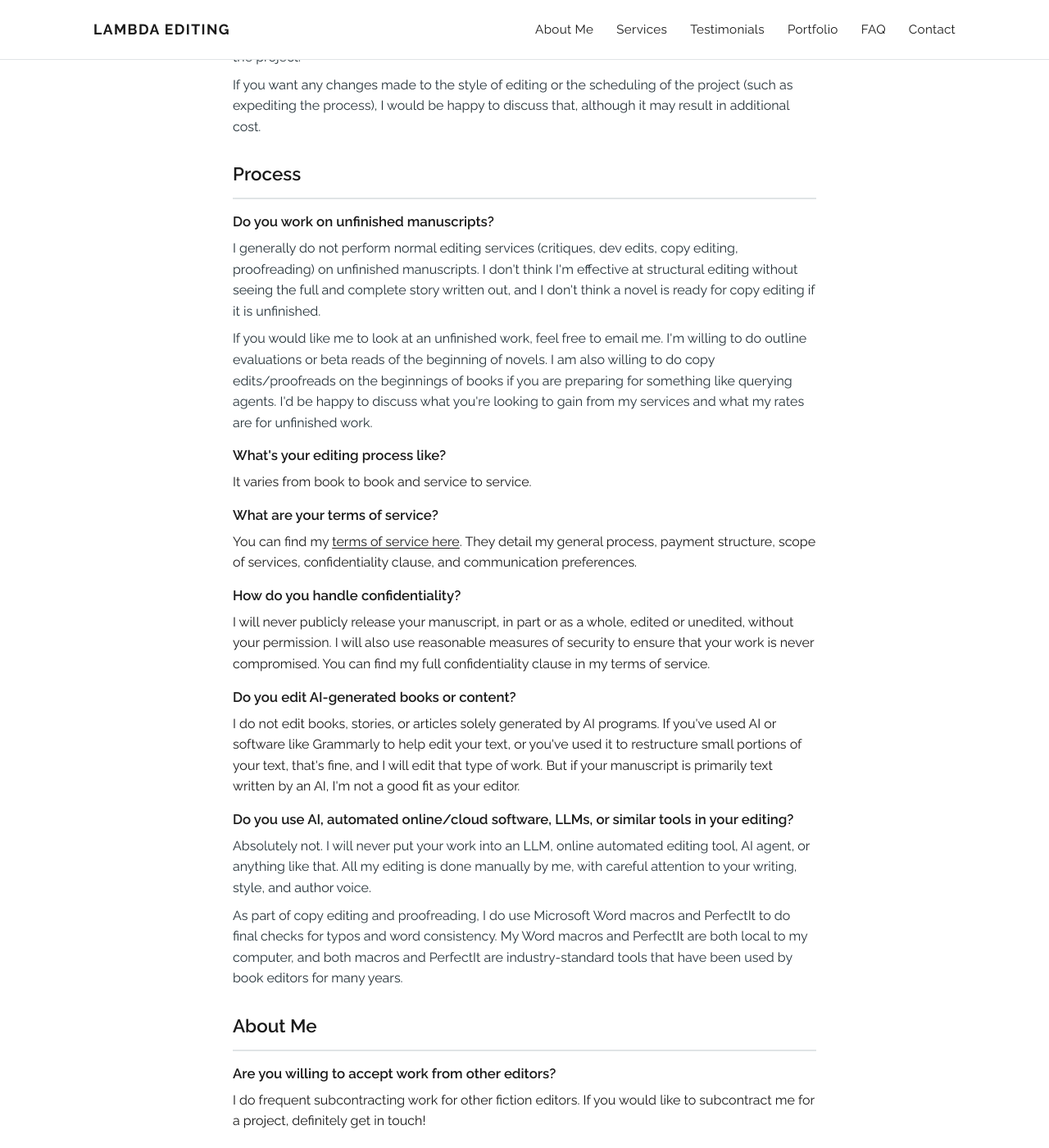
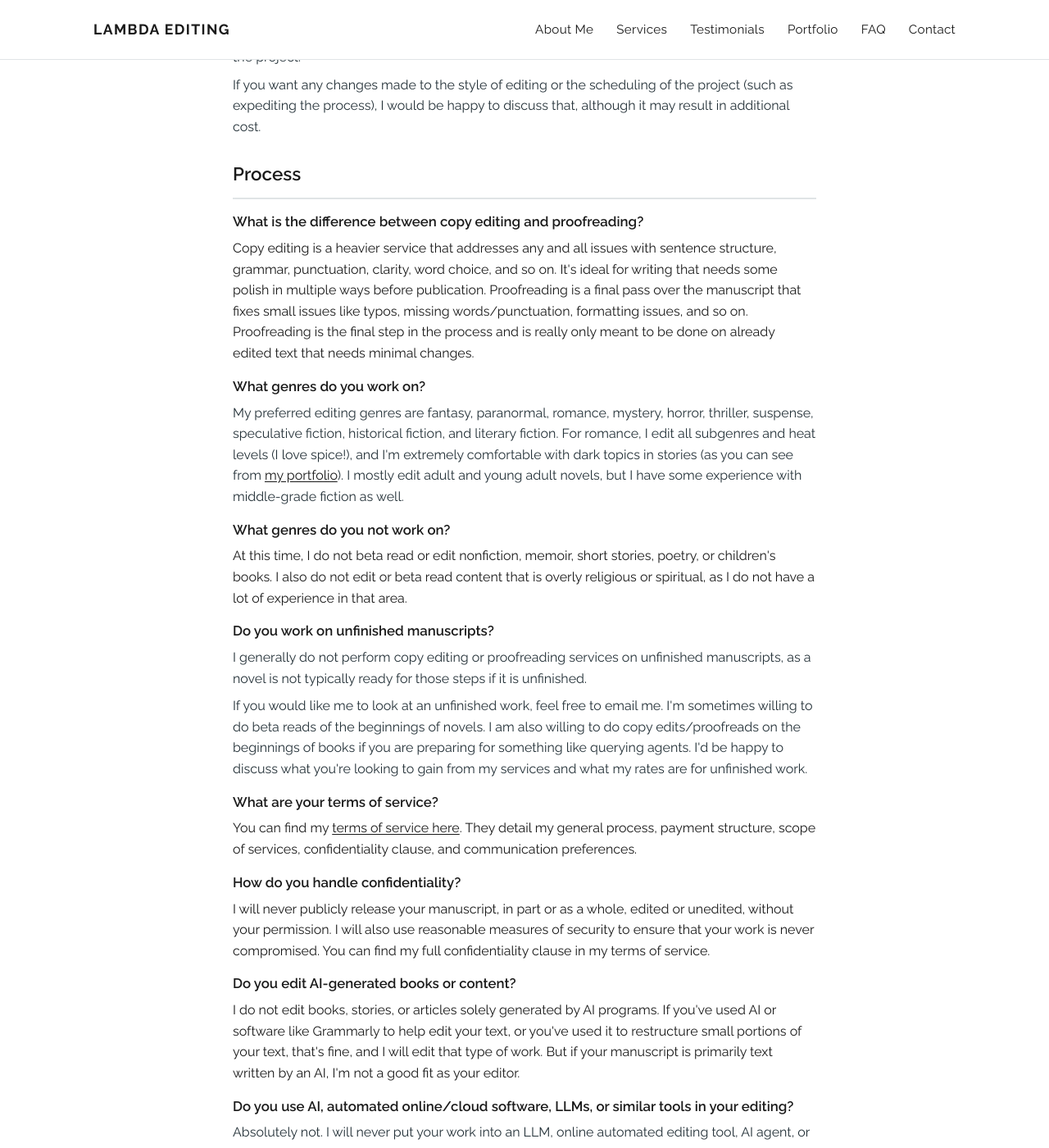
Before and after one commit to lambdaediting/lambdaediting.github.io, a Jekyll site: the page built from faq.md, in a window 1280 px wide and 1400 px high, scrolled down 1164 px. Shown: the whole window at 82% size. Built offline with Jekyll 4.4.1, drawn with Linux system fonts in a browser that asks for light colours; some of the changed text lies outside the part shown.

Commit message:
Update FAQ page content
Adds questions on education/background, genre preferences, and the
copy editing vs. proofreading distinction; renames the subcontracting
question; rewrites the unfinished-manuscripts answer; removes the
redundant editing-process question; and links PerfectIt.

```diff
--- a/_data/faq.yml
+++ b/_data/faq.yml
@@ -20,13 +20,18 @@
 
 - category: Process
   items:
+    - question: What is the difference between copy editing and proofreading?
+      answer: "Copy editing is a heavier service that addresses any and all issues with sentence structure, grammar, punctuation, clarity, word choice, and so on. It's ideal for writing that needs some polish in multiple ways before publication. Proofreading is a final pass over the manuscript that fixes small issues like typos, missing words/punctuation, formatting issues, and so on. Proofreading is the final step in the process and is really only meant to be done on already edited text that needs minimal changes."
+    - question: What genres do you work on?
+      answer: |-
+        <p>My preferred editing genres are fantasy, paranormal, romance, mystery, horror, thriller, suspense, speculative fiction, historical fiction, and literary fiction. For romance, I edit all subgenres and heat levels (I love spice!), and I'm extremely comfortable with dark topics in stories (as you can see from <a href="/portfolio/">my portfolio</a>). I mostly edit adult and young adult novels, but I have some experience with middle-grade fiction as well.</p>
+    - question: What genres do you not work on?
+      answer: "At this time, I do not beta read or edit nonfiction, memoir, short stories, poetry, or children's books. I also do not edit or beta read content that is overly religious or spiritual, as I do not have a lot of experience in that area."
     - question: Do you work on unfinished manuscripts?
       answer: |-
-        <p>I generally do not perform normal editing services (critiques, dev edits, copy editing, proofreading) on unfinished manuscripts. I don't think I'm effective at structural editing without seeing the full and complete story written out, and I don't think a novel is ready for copy editing if it is unfinished.</p>
-        <p>If you would like me to look at an unfinished work, feel free to email me. I'm willing to do outline evaluations or beta reads of the beginning of novels. I am also willing to do copy edits/proofreads on the beginnings of books if you are preparing for something like querying agents. I'd be happy to discuss what you're looking to gain from my services and what my rates are for unfinished work.</p>
-      answer_plain: "I generally do not perform normal editing services (critiques, dev edits, copy editing, proofreading) on unfinished manuscripts. I don't think I'm effective at structural editing without seeing the full and complete story written out, and I don't think a novel is ready for copy editing if it is unfinished. If you would like me to look at an unfinished work, feel free to email me. I'm willing to do outline evaluations or beta reads of the beginning of novels."
-    - question: What's your editing process like?
-      answer: "It varies from book to book and service to service."
+        <p>I generally do not perform copy editing or proofreading services on unfinished manuscripts, as a novel is not typically ready for those steps if it is unfinished.</p>
+        <p>If you would like me to look at an unfinished work, feel free to email me. I'm sometimes willing to do beta reads of the beginnings of novels. I am also willing to do copy edits/proofreads on the beginnings of books if you are preparing for something like querying agents. I'd be happy to discuss what you're looking to gain from my services and what my rates are for unfinished work.</p>
+      answer_plain: "I generally do not perform copy editing or proofreading services on unfinished manuscripts, as a novel is not typically ready for those steps if it is unfinished. If you would like me to look at an unfinished work, feel free to email me. I'm sometimes willing to do beta reads of the beginnings of novels. I am also willing to do copy edits/proofreads on the beginnings of books if you are preparing for something like querying agents. I'd be happy to discuss what you're looking to gain from my services and what my rates are for unfinished work."
     - question: What are your terms of service?
       answer: 'You can find my <a href="/assets/files/terms-of-service.pdf" target="_blank" rel="noopener">terms of service here</a>. They detail my general process, payment structure, scope of services, confidentiality clause, and communication preferences.'
     - question: How do you handle confidentiality?
@@ -36,12 +41,15 @@
     - question: Do you use AI, automated online/cloud software, LLMs, or similar tools in your editing?
       answer: |-
         <p>Absolutely not. I will never put your work into an LLM, online automated editing tool, AI agent, or anything like that. All my editing is done manually by me, with careful attention to your writing, style, and author voice.</p>
-        <p>As part of copy editing and proofreading, I do use Microsoft Word macros and PerfectIt to do final checks for typos and word consistency. My Word macros and PerfectIt are both local to my computer, and both macros and PerfectIt are industry-standard tools that have been used by book editors for many years.</p>
+        <p>As part of copy editing and proofreading, I do use Microsoft Word macros and <a href="https://www.perfectit.com/" target="_blank" rel="noopener">PerfectIt</a> to do final checks for typos and word consistency. My Word macros and PerfectIt are both local to my computer, and both macros and PerfectIt are industry-standard tools that have been used by book editors for many years.</p>
       answer_plain: "Absolutely not. I will never put your work into an LLM, online automated editing tool, AI agent, or anything like that. All my editing is done manually by me, with careful attention to your writing, style, and author voice."
 
 - category: About Me
   items:
-    - question: Are you willing to accept work from other editors?
+    - question: What is your education and background?
+      answer: |-
+        <p>I have a bachelor's degree from Bennington College (Vermont) in English/Literary Arts and Computer Science. I've also taken courses from the <a href="https://www.the-efa.org/" target="_blank" rel="noopener">Editorial Freelancers Association</a> and the <a href="https://www.ciep.uk/" target="_blank" rel="noopener">Chartered Institute of Editing and Proofreading</a> in both proofreading and copy editing. I've been editing, proofreading, and beta reading professionally since 2019 for both indie clients and traditional publishing houses.</p>
+    - question: Do you accept work from other editors?
       answer: "I do frequent subcontracting work for other fiction editors. If you would like to subcontract me for a project, definitely get in touch!"
     - question: Do you work for any traditional publishing houses or small presses?
       answer: 'I do freelance copy editing and proofreading for several small presses and traditional publishing houses, including <a href="https://podiumentertainment.com/" target="_blank" rel="noopener">Podium Entertainment</a> and <a href="https://www.sourcebooks.com/" target="_blank" rel="noopener">Sourcebooks</a>. I am always open to working with publishing houses and small presses.'
```
